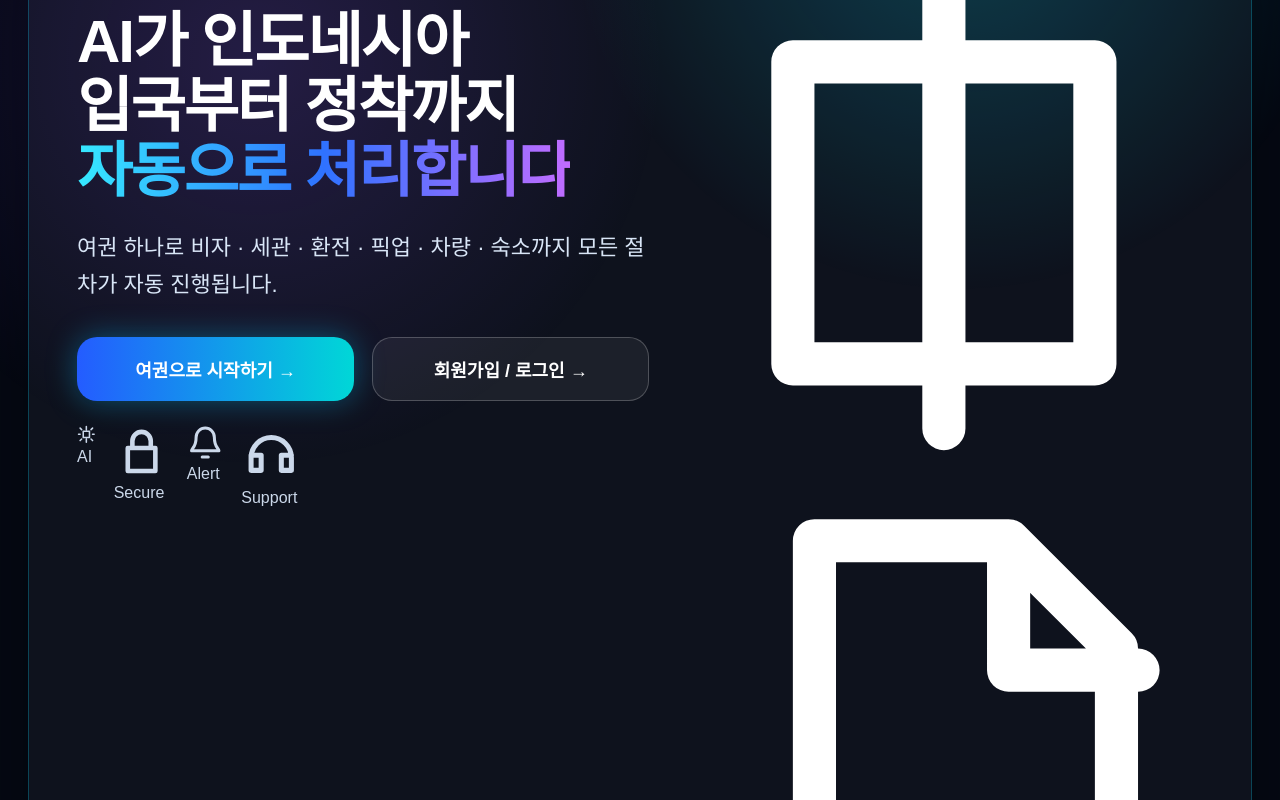
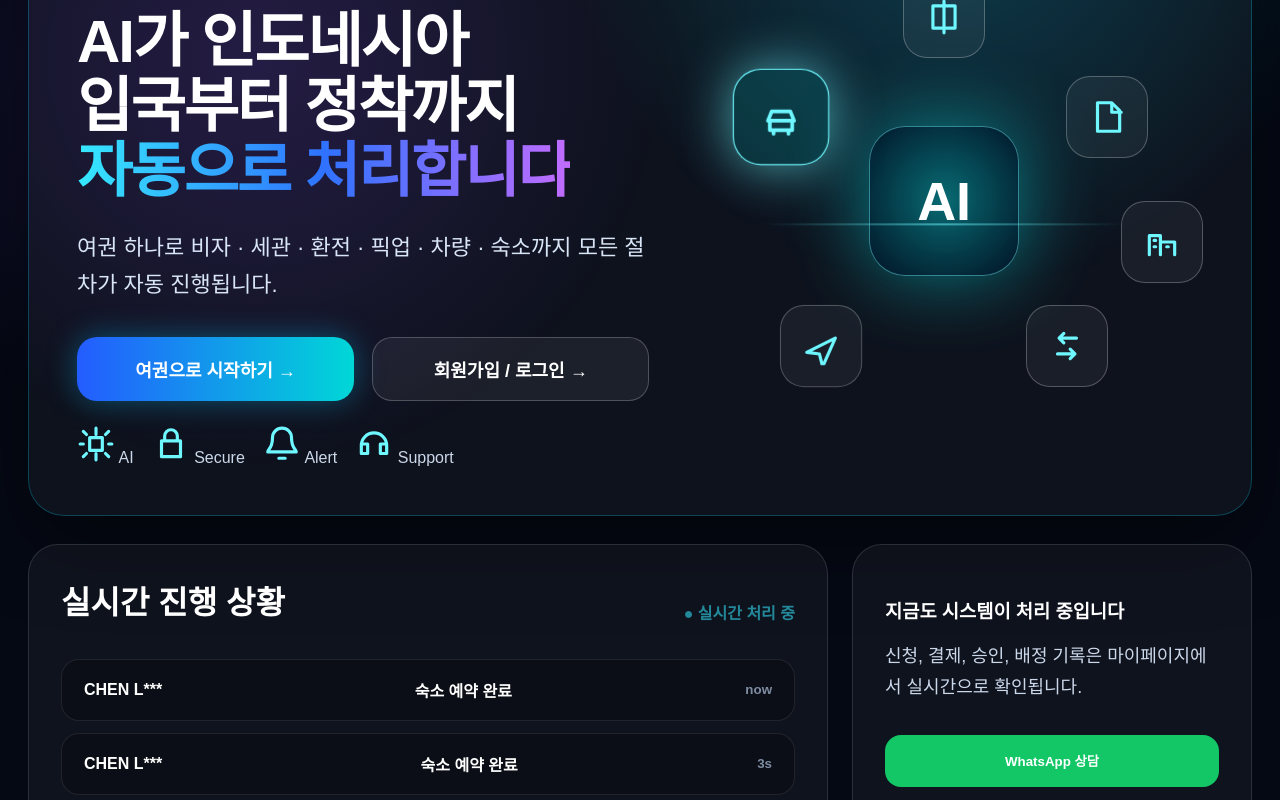
Before and after one commit to smile8822/indonesia-platform, a React (Vite) app: page / in a window 1280 px wide. Shown: the part 260-1060 px from the top of the page. Built offline with nearby package versions, Linux system fonts and the light colour scheme; the HTML template or start-up script is replaced by a standard one.

Commit message:
Add new styles for SVG icons and layout components

```diff
--- a/src/App.css
+++ b/src/App.css
@@ -615,3 +615,89 @@ footer {
   .icon3 { bottom: 25px; left: 30px; }
   .icon4 { top: 90px; left: -10px; }
 }
+.svgIcon {
+  width: 38px;
+  height: 38px;
+  color: #6ff7ff;
+}
+
+.aiVisual {
+  position: relative;
+  min-height: 460px;
+  display: grid;
+  place-items: center;
+}
+
+.core {
+  width: 150px;
+  height: 150px;
+  border-radius: 36px;
+  display: grid;
+  place-items: center;
+  font-size: 54px;
+  font-weight: 900;
+  background: radial-gradient(circle, rgba(0,255,255,.35), rgba(0,20,40,.85));
+  border: 1px solid rgba(111,247,255,.45);
+  box-shadow: 0 0 80px rgba(0,255,255,.45);
+}
+
+.node {
+  position: absolute;
+  width: 82px;
+  height: 82px;
+  border-radius: 24px;
+  display: grid;
+  place-items: center;
+  background: rgba(255,255,255,.05);
+  border: 1px solid rgba(255,255,255,.25);
+  transition: .35s;
+}
+
+.node.active {
+  transform: scale(1.18);
+  border-color: #6ff7ff;
+  box-shadow: 0 0 45px rgba(111,247,255,.65);
+  background: rgba(0,255,255,.13);
+}
+
+.node0 { top: 40px; left: 50%; transform: translateX(-50%); }
+.node1 { top: 140px; right: 55px; }
+.node2 { bottom: 80px; right: 95px; }
+.node3 { bottom: 80px; left: 95px; }
+.node4 { top: 140px; left: 55px; }
+.node5 { top: 50%; right: 0; }
+
+.scanLine {
+  position: absolute;
+  width: 70%;
+  height: 2px;
+  background: linear-gradient(90deg, transparent, #6ff7ff, transparent);
+  animation: scan 2.4s linear infinite;
+}
+
+.whatsapp,
+.kakao {
+  width: 100%;
+  height: 52px;
+  border: 0;
+  border-radius: 16px;
+  margin-top: 14px;
+  font-weight: 900;
+  cursor: pointer;
+}
+
+.whatsapp {
+  background: #13c767;
+  color: white;
+}
+
+.kakao {
+  background: #ffe600;
+  color: #111;
+}
+
+@keyframes scan {
+  0% { transform: translateY(-140px); opacity: 0; }
+  20% { opacity: 1; }
+  100% { transform: translateY(140px); opacity: 0; }
+}
```
